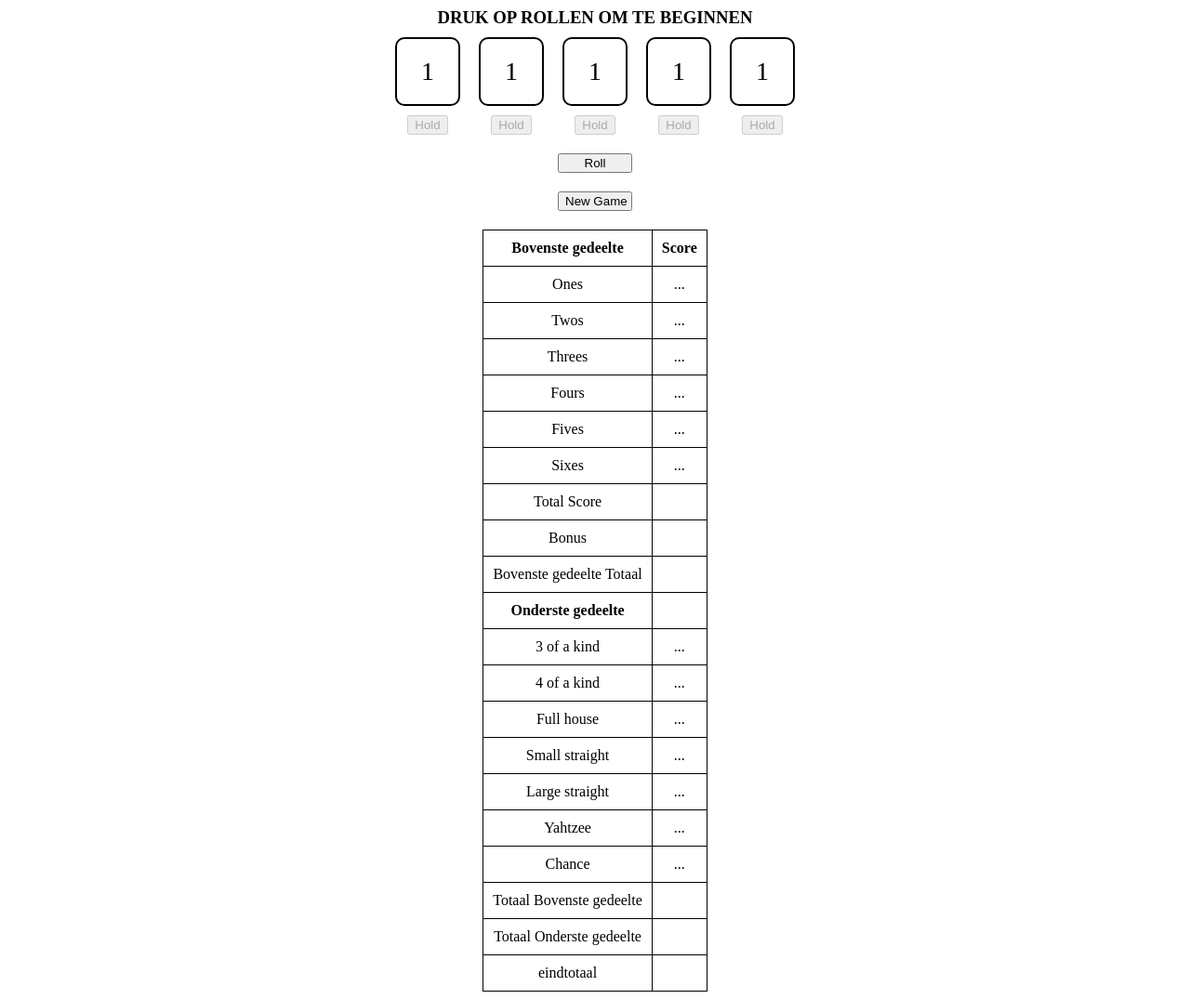
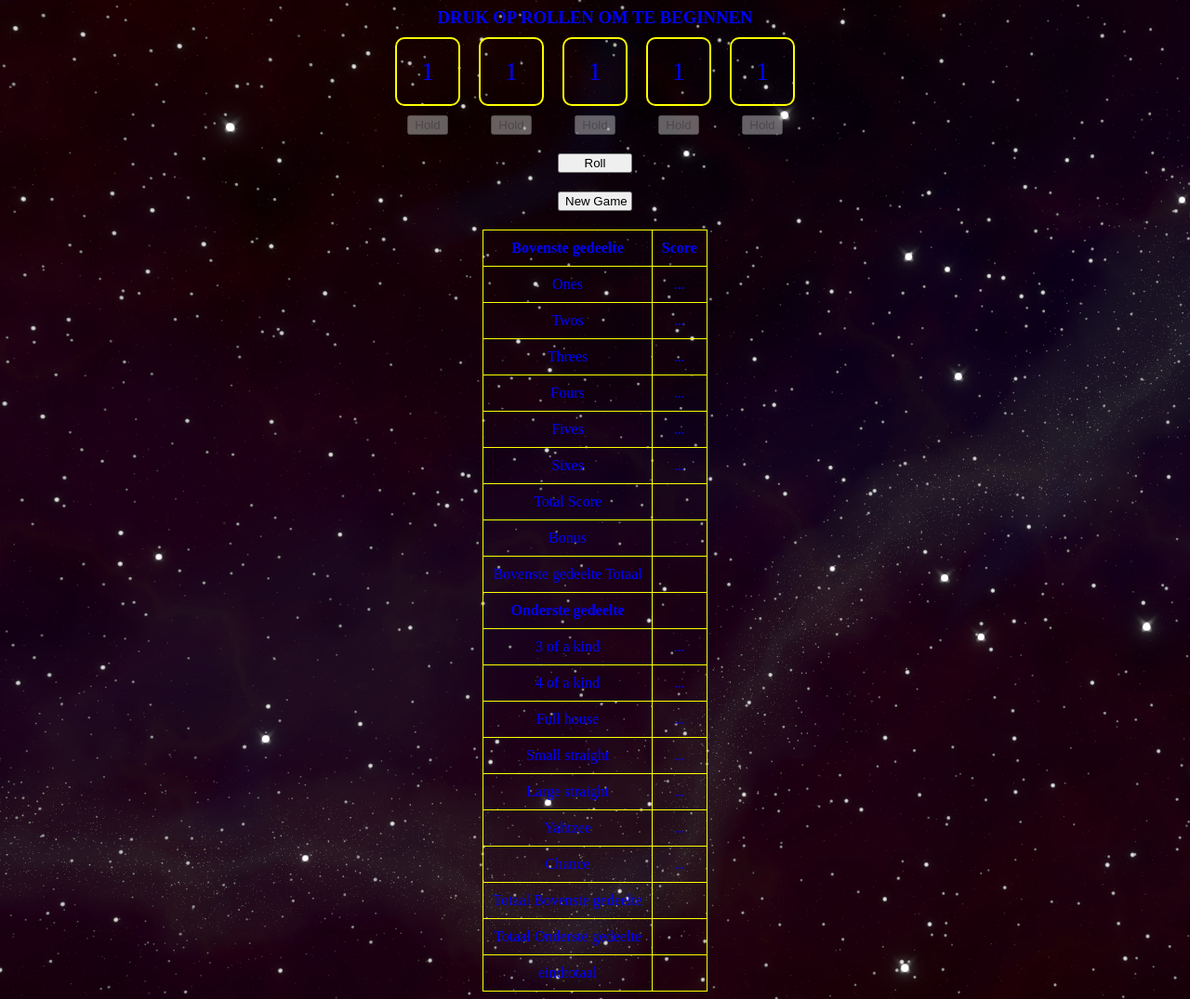
Before and after one commit to Baraqqq/JavaScript, a plain HTML site: page EindOpdracht Yahtzee/index.html in a window 1280 px wide. Shown: the whole page at 93% size. Drawn offline with Linux system fonts and the light colour scheme.

Commit message:
EindOpdracht Yatzhee
EindOpdracht Yatzhee

```diff
--- a/EindOpdracht Yahtzee/Yahtzee.css
+++ b/EindOpdracht Yahtzee/Yahtzee.css
@@ -1,3 +1,8 @@
+body {
+	background-image: url('img/space.jpg');
+	background-repeat: no-repeat;
+	color: blue;
+  }
 #message {
 	margin: 0 auto;
 	width:  450px;
@@ -12,7 +17,7 @@
 }
 
 .dice {
-	border: 2px solid black;
+	border: 2px solid yellow;
 	border-radius: 10px;
 	width: 50px;
 	height: 50px;
@@ -51,7 +56,7 @@ table {
 }
 
 table, th, td {
-	border: 1px solid black;
+	border: 1px solid yellow;
 	border-collapse: collapse;
  	padding: 10px;
 }
```
Also changed, not shown: EindOpdracht Yahtzee/img/space.jpg (added).
